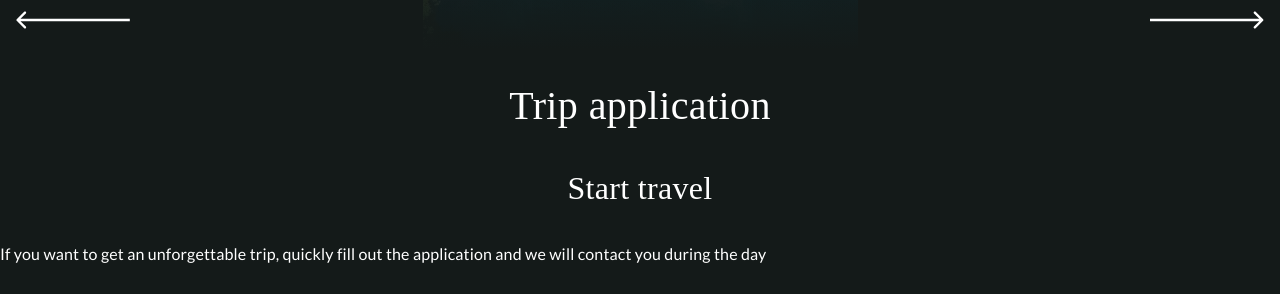
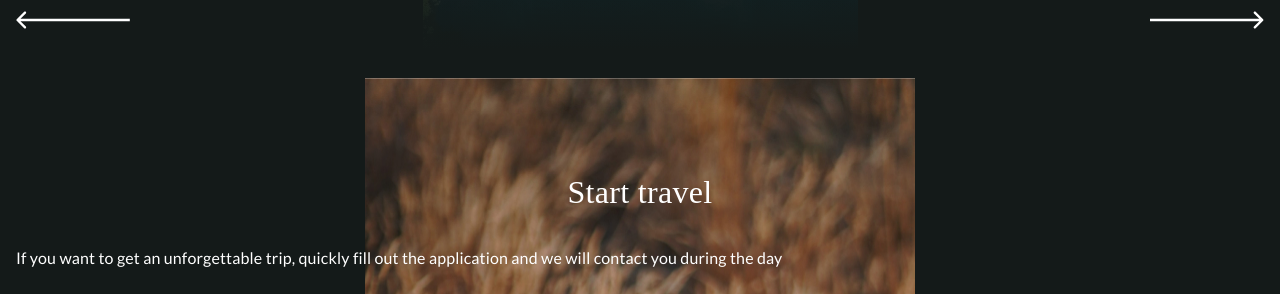
Before and after one commit to Volodymyr-Mospan/PP_HTML_Unlock_the_Wonders_of_Ukraine, a website built with Vite: page index.html in a window 1280 px wide. Shown: the part 3459-3753 px from the top of the page. Built offline with nearby package versions, Linux system fonts and the light colour scheme; files whose address does not match are found by name; a web font is replaced by a local one.

Commit message:
adds background image to Trip Application section

```diff
--- a/css/main.css
+++ b/css/main.css
@@ -303,6 +303,24 @@ p + p {
 
 /* ========================= Reviews ========================= */
 
+/* ========================= Trip application ========================= */
+
+.trip-application {
+  padding-top: 52px;
+  padding-bottom: 52px;
+
+  background-image: url(../images/trip-application-bg-mobile.jpg);
+  background-repeat: no-repeat;
+  background-position: center top;
+}
+
+.trip-application-container {
+  padding-top: 40px;
+  padding-bottom: 40px;
+}
+
+/* ========================= Trip application ========================= */
+
 .form-title {
   font-size: 32px;
   letter-spacing: 0.01em;
--- a/index.html
+++ b/index.html
@@ -314,9 +314,10 @@
         </div>
       </section>
 
-      <!-- ========================= Trip application section ========================= -->
-      <section>
-        <h2 class="title">Trip application</h2>
+      <!-- ========================= Trip application ========================= -->
+      <section class="section trip-application">
+        <div class="container trip-application-container">
+          <h2 class="title visually-hidden">Trip application</h2>
 
           <h3 class="title form-title">Start travel</h3>
           <p>
@@ -326,6 +327,7 @@
           <p>We are ready to answer any questions and help choose the best tour</p>
 
           <form></form>
+        </div>
       </section>
     </main>
 
```
Also changed, not shown: images/trip-application-bg-mobile.jpg (added). Lines whose indentation alone changed are shown as unchanged.
